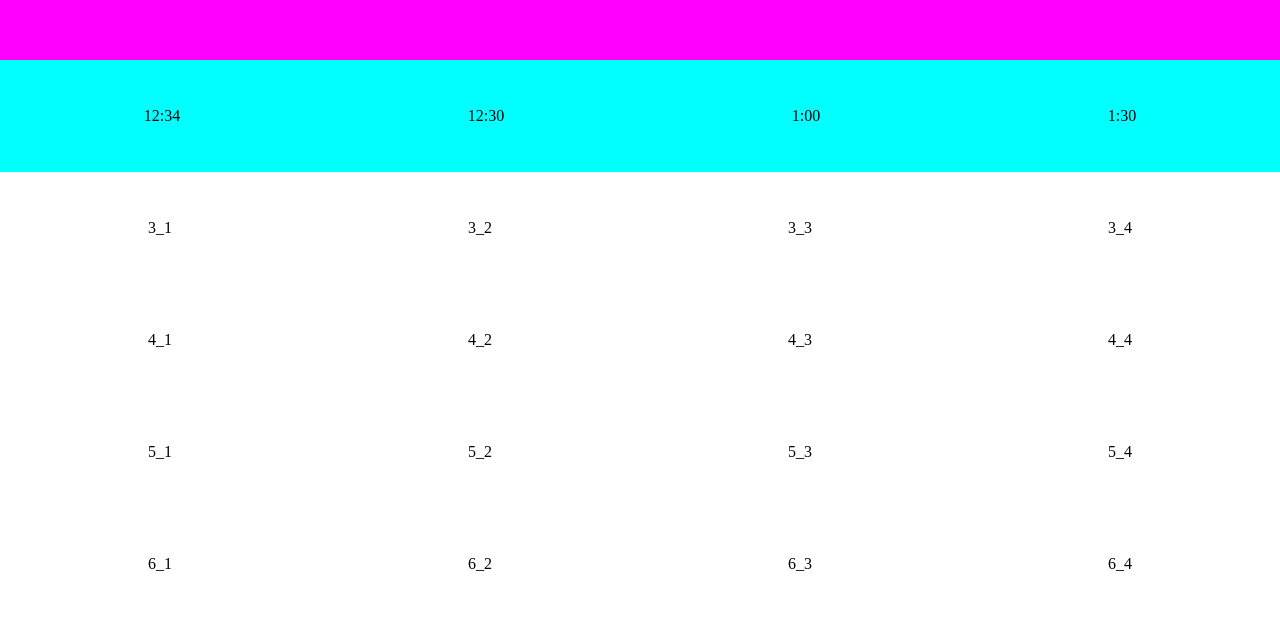
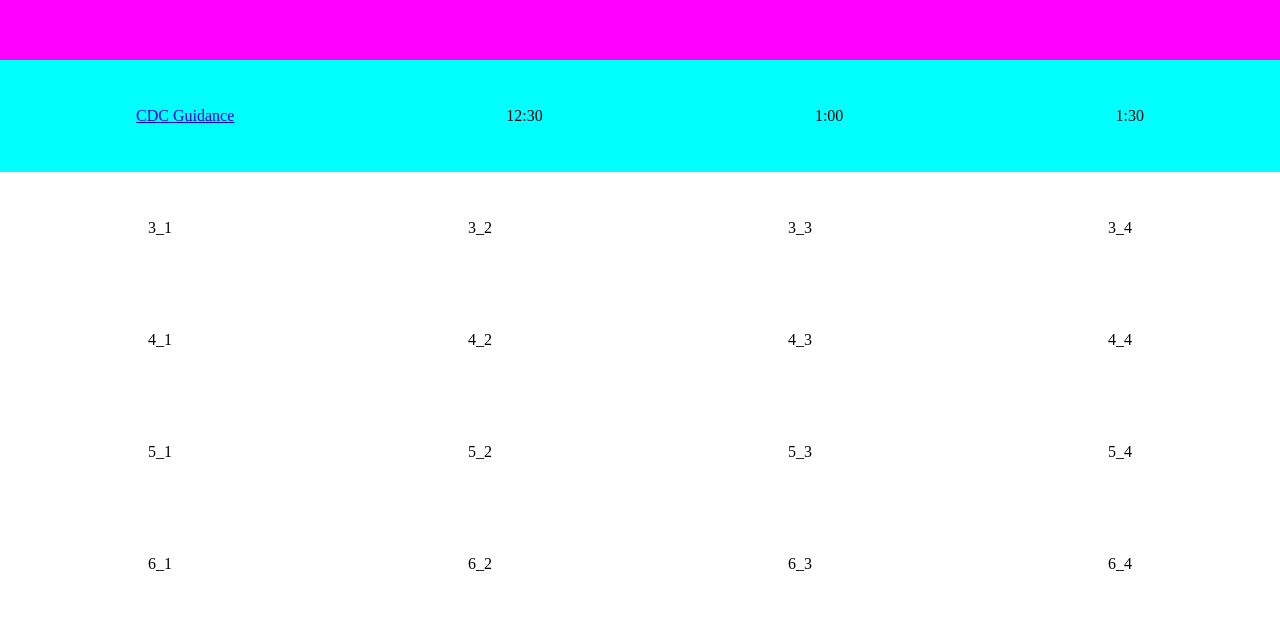
Before and after one commit to radmancer/vapor_events, a plain HTML site: page index.html in a window 1280 px wide. Shown: the part 180-800 px from the top of the page. Drawn offline with Linux system fonts and the light colour scheme.

Commit message:
Added CDC Guidance link where the current time will show up later.

```diff
--- a/index.html
+++ b/index.html
@@ -7,7 +7,7 @@
         <div id="swipezone" class="grid">
             <div class="cell-1_1-1_5 centerXY" style="font-size:10vh;z-index:1;"></div>
             <div class="cell-2_1-2_5 timeBar" style="z-index:1;">
-                <div class="timeCell centerXY">12:34</div>
+                <div class="timeCell centerXY"><a href="https://www.cdc.gov/coronavirus/2019-ncov/communication/guidance.html">CDC Guidance</a></div>
                 <div class="timeCell centerXY">12:30</div>
                 <div class="timeCell centerXY">1:00</div>
                 <div class="timeCell centerXY">1:30</div>
```
